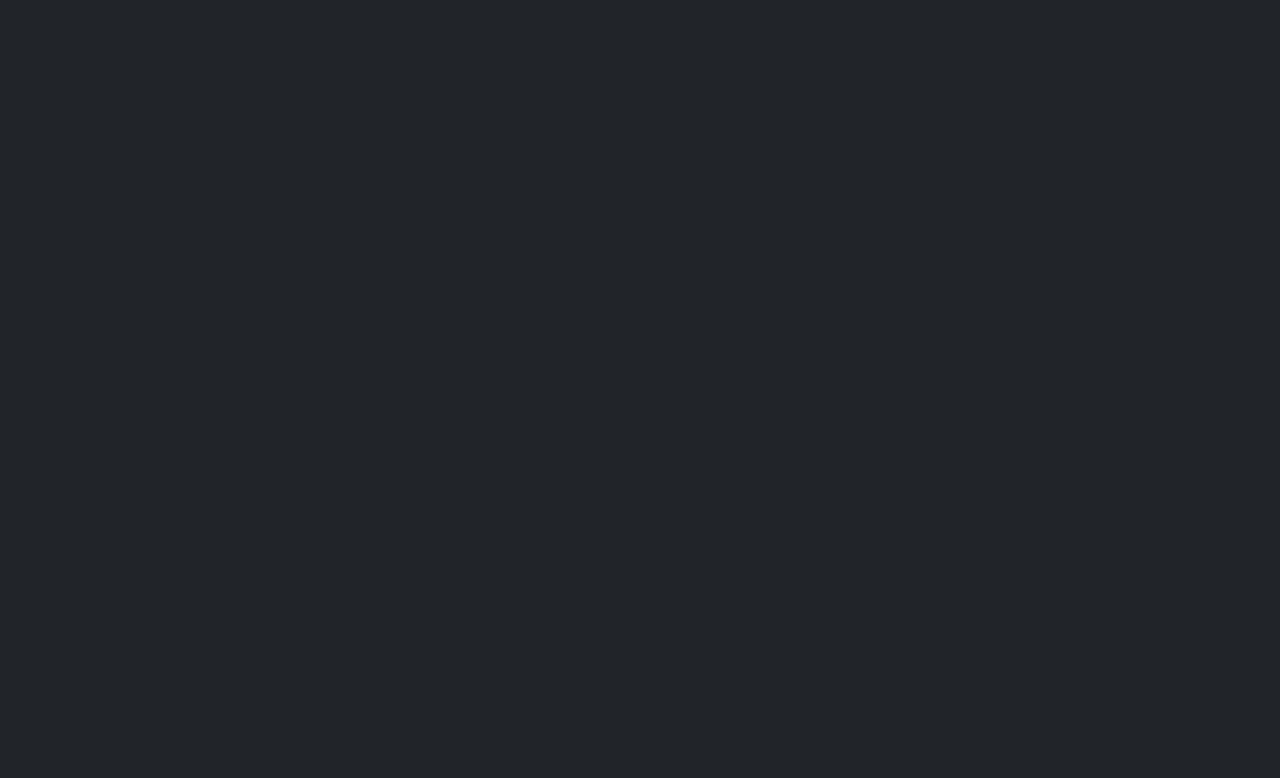
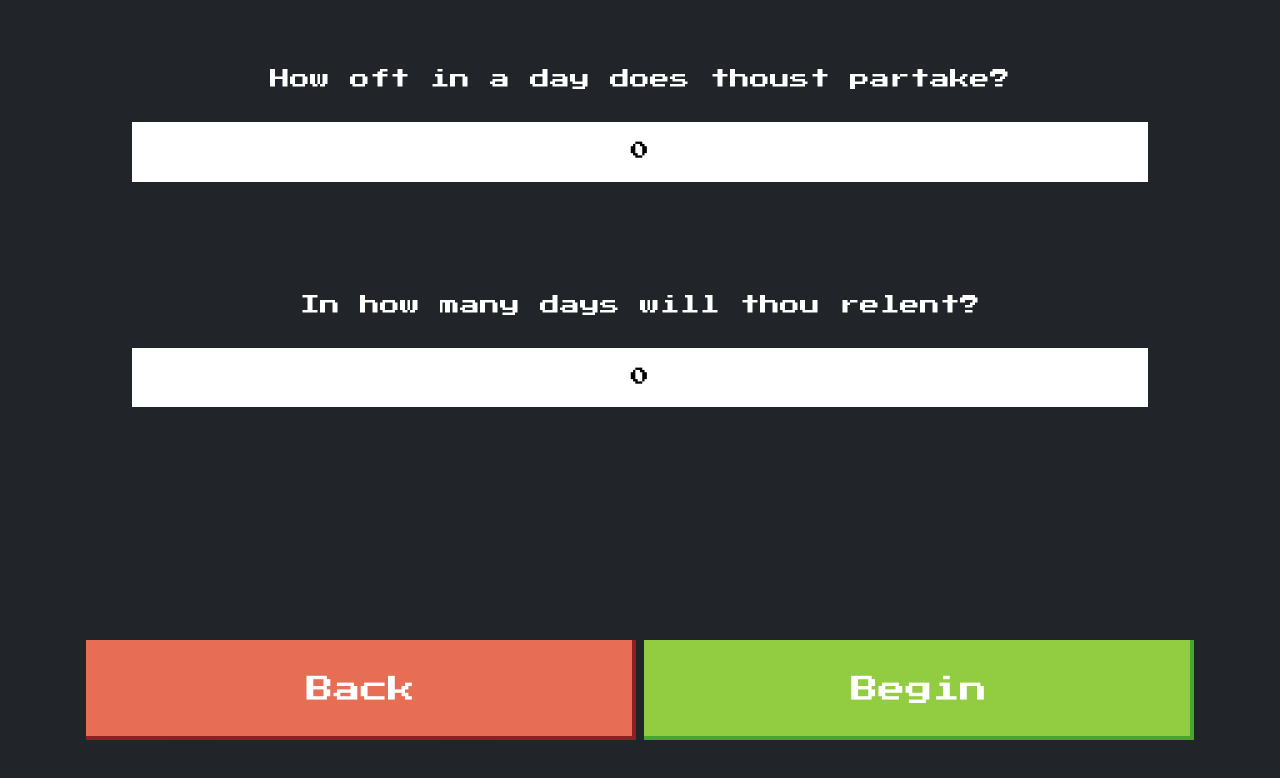
Before and after one commit to RG9000/dwindle, a React (Create React App) app: page /setup in a window 1280 px wide. Before the commit this address had no page. Shown: the top 778 px of the page. Built offline with nearby package versions, Linux system fonts and the light colour scheme.

Commit message:
added local storage and redux

```diff
--- a/package.json
+++ b/package.json
@@ -10,11 +10,16 @@
     "@types/node": "^17.0.45",
     "@types/react": "^18.0.38",
     "@types/react-dom": "^18.0.11",
+    "@types/react-redux": "^7.1.25",
+    "@types/redux-persist": "^4.3.1",
     "nes.css": "^2.3.0",
     "react": "^18.2.0",
     "react-dom": "^18.2.0",
+    "react-redux": "^8.0.5",
     "react-scripts": "5.0.1",
     "react-transition-group": "^4.4.5",
+    "redux": "^4.2.1",
+    "redux-persist": "^6.0.0",
     "typescript": "^4.9.5",
     "web-vitals": "^2.1.4",
     "workbox-background-sync": "^6.5.4",
--- a/src/App.css
+++ b/src/App.css
@@ -1,15 +1,21 @@
 .App {
-    margin-top: 6vh;
+    margin-top: 2vh;
     text-align: center;
 }
 
 .title-text {
-    font-size: 9vw;
+    font-size: 5vh;
 }
 
 .info-text {
-    font-size: 7vw;
+    font-size: 3.5vh;
     margin: 3vh 15vw;
+}
+
+.info-text-2 {
+    font-size: 2.5vh;
+    margin: 1vh 15vw;
+    margin-top: 8vh;
 }
 
 .text-input {
@@ -19,8 +25,8 @@
 }
 
 .menu-button {
-    font-size: 6vw;
-    width: 40vw;
+    font-size: 3.4vh;
+    width: 43vw;
     margin-top: 4vw;
     padding-top: 2vw;
     padding-bottom: 2vw;
@@ -34,11 +40,49 @@ body {
 .main-menu-button-tray {
     width: 100%;
     position: absolute;
-    bottom: 20vw;
+    bottom: 7vh;
+}
+
+.logo {
+    margin-top: 18vh;
+    width: 70vw;
+    padding-left: 5vw;
 }
 
 #habit-field {
-    font-size: 5vw;
+    font-size: 2.3vh;
     width: 80%;
+    padding: 2vh 0;
     margin-top: 10vh;
 }
+
+#frequency-field {
+    font-size: 2.3vh;
+    width: 80%;
+    padding: 2vh 0;
+    margin-top: 2vh;
+    margin-bottom: 5vh;
+}
+
+#target-field {
+    font-size: 2.3vh;
+    width: 80%;
+    padding: 2vh 0;
+    margin-top: 2vh;
+}
+
+
+/* Hide the up and down arrows for Webkit-based browsers */
+
+input[type="number"]::-webkit-inner-spin-button,
+input[type="number"]::-webkit-outer-spin-button {
+    -webkit-appearance: none;
+    margin: 0;
+}
+
+
+/* Hide the up and down arrows for Firefox */
+
+input[type="number"] {
+    -moz-appearance: textfield;
+}
--- a/src/App.tsx
+++ b/src/App.tsx
@@ -4,6 +4,7 @@ import './App.css';
 import Home from './components/Home';
 import NewHabit from './components/NewHabit';
 import { BrowserRouter, Route, Router, Routes } from 'react-router-dom';
+import SetupHabit from './components/SetupHabit';
 
 export enum AppState {
   Home,
@@ -18,6 +19,7 @@ function App() {
         <Routes>
           <Route path="/" element={<Home />} />
           <Route path="/new" element={<NewHabit />} />
+          <Route path="/setup" element={<SetupHabit/>} />
         </Routes>
       </BrowserRouter>
     </div>
--- a/src/components/Home.tsx
+++ b/src/components/Home.tsx
@@ -1,4 +1,5 @@
 import { useNavigate } from 'react-router-dom';
+import hammer from '../assets/hammer.webp';
 
 const Home = () => {
   const navigator = useNavigate();
@@ -10,6 +11,7 @@ const Home = () => {
       <div className="sub-header nes-text is-primary">
         Habit Breaker
       </div>
+      <img className="logo" src={hammer}></img>
       <div className="main-menu-button-tray">
         <button type="button" onClick={() => navigator("/new")} className="menu-button nes-btn is-success">Start</button>
       </div>
--- a/src/components/NewHabit.tsx
+++ b/src/components/NewHabit.tsx
@@ -1,12 +1,23 @@
 import { ChangeEvent, useState } from "react";
+import { useDispatch } from "react-redux";
 import { useNavigate } from "react-router-dom";
+import { Habit } from "../interfaces/habit";
+import { addHabit } from "../store/actions";
 
 const NewHabit = () => {
     const navigator = useNavigate();
     const [habitName, setHabitName] = useState("");
 
+    const dispatch = useDispatch();
+
     const onHabitNameChanged = (e: ChangeEvent<HTMLInputElement>) => {
         setHabitName(e.target.value);
+    }
+
+    const nextClicked = () => {
+        const habit: Habit = {id: 0, name: habitName, startDate: new Date(), targetEndDate: new Date(), lastPartaken: new Date(), startFrequency: 0 };
+        dispatch(addHabit(habit));
+        navigator("/setup");
     }
     return (
         <div>
@@ -14,7 +25,7 @@ const NewHabit = () => {
             <input type="text" placeholder="name thy sin" value={habitName} onChange={onHabitNameChanged} id="habit-field" className="nes-input text-input" />
             <div className="main-menu-button-tray">
                 <button type="button" onClick={() => navigator("/")} className="menu-button nes-btn is-error">Back</button>
-                <button type="button" className="menu-button nes-btn is-success">Next</button>
+                <button type="button" onClick={nextClicked} className="menu-button nes-btn is-success">Next</button>
             </div>
         </div>);
 }
--- /dev/null
+++ b/src/components/SetupHabit.tsx
@@ -0,0 +1,47 @@
+import { ChangeEvent, useState } from 'react';
+import { useNavigate } from 'react-router-dom';
+import { updateHabitById } from '../store/actions';
+import { Habit } from '../interfaces/habit';
+import { useDispatch, useSelector } from 'react-redux';
+
+const SetupHabit = () => {
+    const dispatch = useDispatch();
+    const navigator = useNavigate();
+    const habits = useSelector((state: { habits: { habits: Habit[]; selectedHabit: Habit | null } }) => state.habits.habits);
+
+    const [frequency, setFrequency] = useState(0);
+    const onFrequencyChanged = (e: ChangeEvent<HTMLInputElement>) => {
+        setFrequency(parseInt(e.target.value));
+    }
+
+    const [target, setTarget] = useState(0);
+    const onTargetChanged = (e: ChangeEvent<HTMLInputElement>) => {
+        setTarget(parseInt(e.target.value));
+    }
+
+    const nextClick = () => {
+        const now = new Date();
+        const targetDate = new Date(now);
+        targetDate.setDate(now.getDate() + target);
+        const updatedHabit : Habit = {...habits.filter((e : Habit) => e.id == 0)[0],
+            startDate: now,
+            targetEndDate: targetDate,
+            startFrequency: frequency,
+            lastPartaken: now};
+
+        dispatch(updateHabitById(0, updatedHabit));
+    }
+    return (
+        <div>
+            <div className="info-text-2"> How oft in a day does thoust partake?</div>
+            <input value={frequency} onChange={onFrequencyChanged} type="number" placeholder="sins per day" id="frequency-field" className="nes-input text-input" />
+            <div className="info-text-2"> In how many days will thou relent?</div>
+            <input value={target} onChange={onTargetChanged} type="number" placeholder="days to stop" id="target-field" className="nes-input text-input" />
+            <div className="main-menu-button-tray">
+                <button type="button" onClick={() => navigator("/")} className="menu-button nes-btn is-error">Back</button>
+                <button type="button" onClick={() => nextClick()} className="menu-button nes-btn is-success">Begin</button>
+            </div>
+        </div>);
+}
+
+export default SetupHabit;
--- a/src/index.tsx
+++ b/src/index.tsx
@@ -4,13 +4,20 @@ import './index.css';
 import App from './App';
 import * as serviceWorkerRegistration from './serviceWorkerRegistration';
 import reportWebVitals from './reportWebVitals';
+import { Provider } from 'react-redux';
+import { PersistGate } from 'redux-persist/integration/react';
+import { store, persistor } from "./store";
 
 const root = ReactDOM.createRoot(
   document.getElementById('root') as HTMLElement
 );
 root.render(
   <React.StrictMode>
+     <Provider store={store}>
+      <PersistGate loading={null} persistor={persistor}>
     <App />
+    </PersistGate>
+    </Provider>
   </React.StrictMode>
 );
 
--- /dev/null
+++ b/src/interfaces/habit.ts
@@ -0,0 +1,8 @@
+export interface Habit {
+  id: number;
+  name: string;
+  startDate: Date;
+  targetEndDate: Date;
+  lastPartaken: Date;
+  startFrequency: number;
+}
--- /dev/null
+++ b/src/store/actions.ts
@@ -0,0 +1,25 @@
+import { Habit } from "../interfaces/habit";
+
+export const addHabit = (habit: Habit) => ({
+  type: "ADD_HABIT",
+  payload: habit,
+});
+
+export const removeHabit = (id: number) => ({
+  type: "REMOVE_HABIT",
+  payload: id,
+});
+
+export const updateLastPartaken = (id: number, lastPartaken: Date) => ({
+  type: "UPDATE_LAST_PARTAKEN",
+  payload: { id, lastPartaken },
+});
+
+export const deselectHabit = () => ({
+  type: "DESELECT_HABIT",
+});
+
+export const updateHabitById = (id: number, updatedHabit: Partial<Habit>) => ({
+  type: "UPDATE_HABIT_BY_ID",
+  payload: { id, updatedHabit },
+});
--- /dev/null
+++ b/src/store/index.ts
@@ -0,0 +1,58 @@
+// src/store/index.ts
+import { createStore, combineReducers } from "redux";
+import { persistStore, persistReducer } from "redux-persist";
+import storage from "redux-persist/lib/storage";
+import { Habit } from "../interfaces/habit";
+
+interface HabitsState {
+  habits: Habit[];
+  selectedHabit: Habit | null;
+}
+
+const initialState: HabitsState = {
+  habits: [],
+  selectedHabit: null,
+
+};
+
+const habitsReducer = (state = initialState, action: any) => {
+  switch (action.type) {
+    case "ADD_HABIT":
+      return { ...state, habits: [...state.habits, action.payload] };
+    case "REMOVE_HABIT":
+      return { ...state, habits: state.habits.filter((habit) => habit.id !== action.payload) };
+    case "UPDATE_LAST_PARTAKEN":
+      return {
+        ...state,
+        habits: state.habits.map((habit) =>
+          habit.id === action.payload.id ? { ...habit, lastPartaken: action.payload.lastPartaken } : habit
+        ),
+      };
+    case "SELECT_HABIT":
+      return { ...state, selectedHabit: action.payload };
+     case "UPDATE_HABIT_BY_ID":
+      return {
+        ...state,
+        habits: state.habits.map((habit) =>
+          habit.id === action.payload.id ? { ...habit, ...action.payload.updatedHabit } : habit
+        ),
+      };
+    // Add more cases for other actions as needed
+    default:
+      return state;
+  }
+};
+
+const rootReducer = combineReducers({
+  habits: habitsReducer,
+});
+
+const persistConfig = {
+  key: "root",
+  storage,
+};
+
+const persistedReducer = persistReducer(persistConfig, rootReducer);
+
+export const store = createStore(persistedReducer);
+export const persistor = persistStore(store);
```
Also changed, not shown: src/assets/hammer.webp (added), 1 other file (tests, documents, lock files or other folders).
